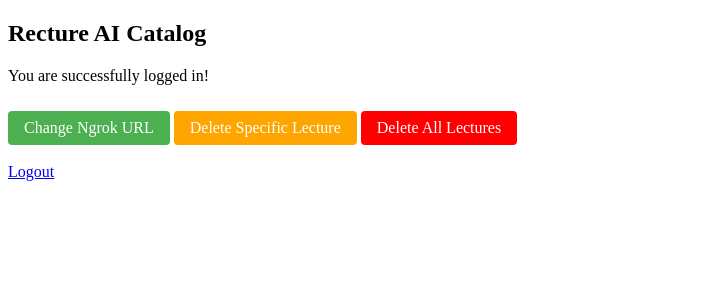
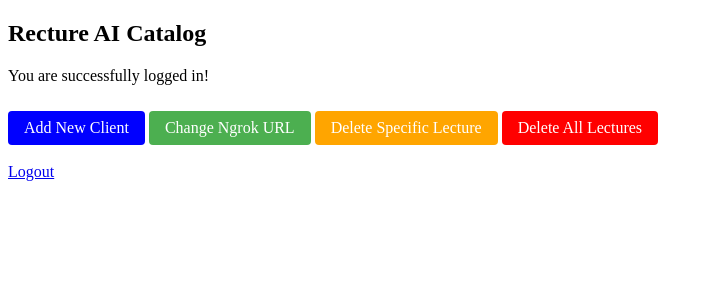
Before and after one commit to khwrali011/Catalog, a Flask app: page /dashboard in a window 1280 px wide. Shown: the top 300 px of the page, without its empty margins (0-713 px from the left). Run offline with Flask 3, Linux system fonts and the light colour scheme; the visitor is signed in with stand-in values (Sample User, id 1).

Commit message:
client insertion UI first step done

```diff
--- a/app.py
+++ b/app.py
@@ -4,7 +4,7 @@ import os
 from sql_queries import authenticate_client, insert_lecture, get_client_lecture_details, generate_decryption
 from sql_queries import mark_lecture_expired, check_lecture_expiry, get_client_relational_object, validate_user
 from sql_queries import update_ngrok_url, delete_lectures_by_client, delete_specific_lecture_func, get_lectures_count
-from sql_queries import get_lecture_start_status
+from sql_queries import get_lecture_start_status, insert_client  # Import function from sql_queries.py
 
 app = Flask(__name__)
 app.config['SECRET_KEY'] = 'some secret key'
@@ -40,6 +40,29 @@ def dashboard():
 def logout():
     session.pop('logged_in', None)
     return redirect(url_for('login'))
+
+@app.route('/add_client', methods=['GET', 'POST'])
+def add_client():
+    if not session.get('logged_in'):
+        return redirect(url_for('login'))
+
+    if request.method == 'POST':
+        client_name = request.form.get('client_name')
+
+        if not client_name:
+            return render_template('add_client.html', error="Client name is required.")
+
+        try:
+            client_id = insert_client(client_name)  # Function to insert client into DB
+            if client_id:
+                return render_template('add_client.html', success=f"Client created successfully with ID: {client_id}")
+            else:
+                return render_template('add_client.html', error="Failed to create client.")
+        except Exception as e:
+            return render_template('add_client.html', error=f"Error: {str(e)}")
+
+    return render_template('add_client.html')
+
 
 @app.route('/update_ngrok', methods=['GET', 'POST'])
 def update_ngrok():
--- a/templates/dashboard.html
+++ b/templates/dashboard.html
@@ -19,6 +19,7 @@
 <body>
     <h2>Recture AI Catalog</h2>
     <p>You are successfully logged in!</p>
+    <a href="{{ url_for('add_client') }}" class="btn" style="background-color: blue;">Add New Client</a>
     <a href="{{ url_for('update_ngrok') }}" class="btn">Change Ngrok URL</a>
     <a href="{{ url_for('delete_specific_lecture') }}" class="btn" style="background-color: orange;">Delete Specific Lecture</a>
     <a href="{{ url_for('delete_lectures') }}" class="btn" style="background-color: red;">Delete All Lectures</a>
```
Also changed, not shown: sql_queries.py (+29 -0 lines), templates/add_client.html (added, +24 -0 lines).
